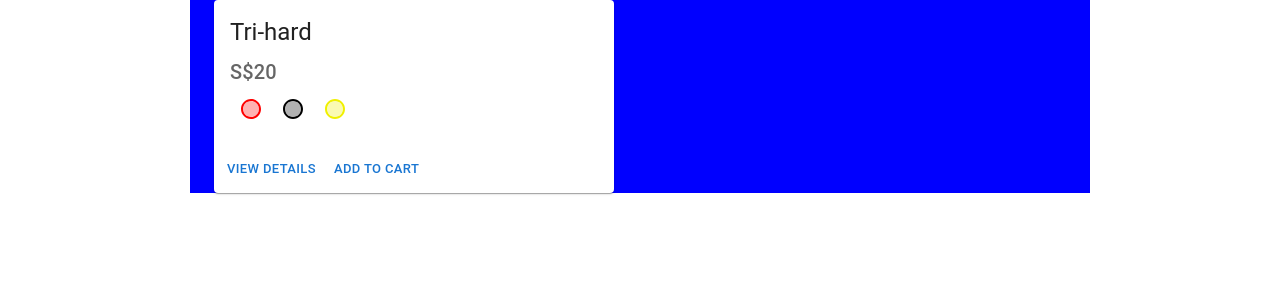
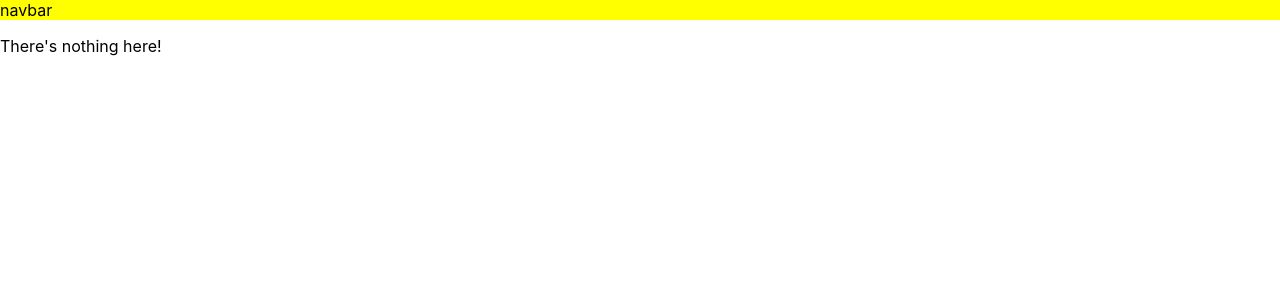
Before and after one commit to gcskhor/supercrimp-store-frontend, a React (Create React App) app: page /admin/products in a window 1280 px wide. Shown: the top 300 px of the page. Built offline with nearby package versions, Linux system fonts and the light colour scheme.

Commit message:
add skeleton for react router

```diff
--- a/package.json
+++ b/package.json
@@ -12,6 +12,7 @@
     "@testing-library/user-event": "^13.5.0",
     "react": "^18.1.0",
     "react-dom": "^18.1.0",
+    "react-router-dom": "^6.3.0",
     "react-scripts": "5.0.1",
     "web-vitals": "^2.1.4"
   },
--- a/src/App.js
+++ b/src/App.js
@@ -1,15 +1,13 @@
 import './App.css';
+import { Outlet } from 'react-router-dom';
 
 import Navbar from './components/Navbar/Navbar.js';
-import BannerCarousel from './components/BannerCarousel/BannerCarousel.js';
-import ProductListing from './components/ProductListing/ProductListing.js';
 
 function App() {
 	return (
 		<div>
 			<Navbar />
-			<BannerCarousel />
-			<ProductListing />
+			<Outlet />
 		</div>
 	);
 }
--- /dev/null
+++ b/src/components/Home.js
@@ -0,0 +1,11 @@
+import BannerCarousel from './BannerCarousel/BannerCarousel.js';
+import ProductListing from './ProductListing/ProductListing.js';
+
+export default function Home() {
+	return (
+		<>
+			<BannerCarousel />
+			<ProductListing />
+		</>
+	);
+}
--- a/src/components/Navbar/Navbar.js
+++ b/src/components/Navbar/Navbar.js
@@ -1,3 +1,3 @@
 export default function Navbar() {
-	return null;
+	return <div style={{ backgroundColor: 'yellow' }}>navbar</div>;
 }
--- a/src/index.js
+++ b/src/index.js
@@ -1,17 +1,66 @@
 import React from 'react';
 import ReactDOM from 'react-dom/client';
+import { BrowserRouter, Routes, Route } from 'react-router-dom';
 import './index.css';
 import App from './App';
-import reportWebVitals from './reportWebVitals';
+import Home from './components/Home.js';
+import Admin from './components/Admin/Admin.js';
 
 const root = ReactDOM.createRoot(document.getElementById('root'));
 root.render(
-  <React.StrictMode>
-    <App />
-  </React.StrictMode>
+	<BrowserRouter>
+		<Routes>
+			<Route path="/" element={<App />}>
+				<Route index element={<Home />} />
+				{/* <Route
+					path="product/:productId"
+					element={<INSERT-PRODUCT-PAGE-COMPONENT-HERE />}
+				/> */}
+				{/* <Route
+					path="cart"
+					element={<INSERT-CART-COMPONENT-HERE />}
+				/> */}
+				{/* <Route
+					path="checkout"
+					element={<INSERT-CHECKOUT-COMPONENT-HERE />}
+				/> */}
+				{/* <Route
+					path="profile"
+					element={<INSERT-PROFILE-COMPONENT-HERE />}
+				/> */}
+				<Route
+					path="*" // TODO: create 404 component to handle this
+					element={
+						<main>
+							<p>There's nothing here!</p>
+						</main>
+					}
+				/>
+			</Route>
+			<Route path="/admin" element={<Admin />}>
+				{/* <Route path="login" element={<INSERT-ADMIN-LOGIN-COMPONENT-HERE />} /> */}
+				{/* <Route
+					path="products"
+					element={<INSERT-ADMIN-PRODUCTS-COMPONENT-HERE />}
+				/> */}
+				{/* <Route
+					path="product"
+					element={<INSERT-ADMIN-PRODUCTS-COMPONENT-HERE />}
+				>
+					<Route
+						path="add"
+						element={<INSERT-ADMIN-ADD-PRODUCT-COMPONENT-HERE />}
+					/>
+					<Route
+						path=":productId/edit"
+						element={<INSERT-ADMIN-EDIT-PRODUCT-COMPONENT-HERE />}
+					/>
+				</Route> */}
+				{/* <Route
+					path="colours"
+					element={<INSERT-ADMIN-COLOURS-COMPONENT-HERE />}
+				/> */}
+			</Route>
+		</Routes>
+	</BrowserRouter>
 );
-
-// If you want to start measuring performance in your app, pass a function
-// to log results (for example: reportWebVitals(console.log))
-// or send to an analytics endpoint. Learn more: https://bit.ly/CRA-vitals
-reportWebVitals();
```
Also changed, not shown: 1 other file (tests, documents, lock files or other folders).
